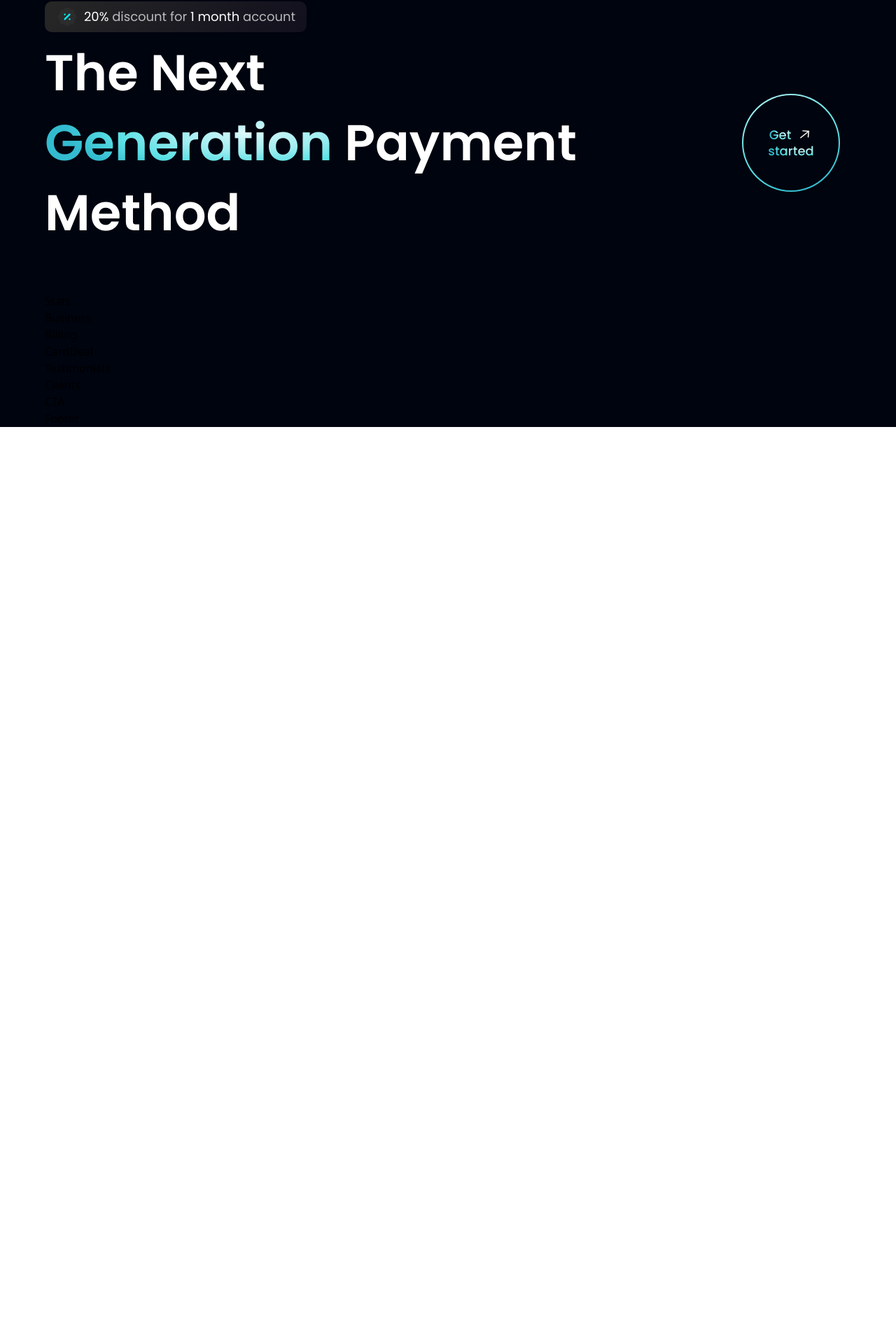
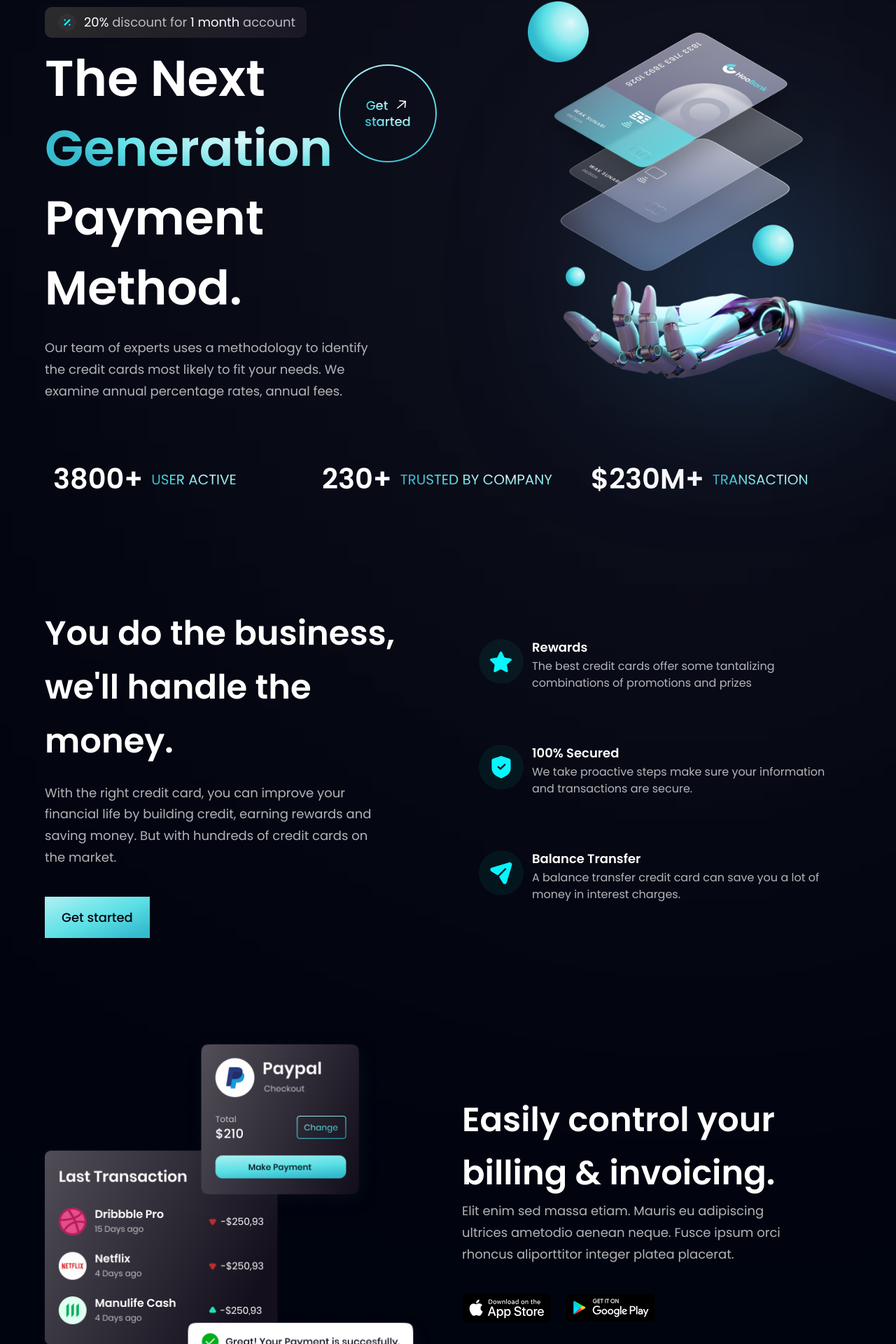
Before and after one commit to BNAStudio/bank_app, a React (Vite) app: page / in a window 1280 px wide. Shown: the part 142-2062 px from the top of the page at 70% size. Before the commit the page ends 800 px from the top, so only its background shows below. Built offline with nearby package versions, Linux system fonts and the light colour scheme.

Commit message:
feat(core | components): create components | adding esLint rule
finish Hero component | create Stats, Hero, Button Business, Billing | adding styles for all
components

```diff
--- a/src/components/Billing.jsx
+++ b/src/components/Billing.jsx
@@ -1,3 +1,26 @@
-const Billing = () => <div>Billing</div>;
+import { apple, bill, google} from '../assets'
+import styles, { layout } from '../styles'
 
-export default Billing;
+const Billing = () => (
+    <section id="product" className={layout.sectionReverse}>
+        <div className={layout.sectionImgReverse}>
+            <img src={bill} alt="billing" className="w-[100%] h-[100%] relative z-[5]" />
+            <div className="absolute z-[3] -left-1/2 top-0 w-[50%] h-[50%] rounded-full white-gradient"></div>
+            <div className="absolute z-[3] -left-1/2 top-0 w-[50%] h-[50%] rounded-full pink-gradient"></div>
+        </div>
+        <div className={layout.sectionInfo}>
+            <h2 className={styles.heading2}>Easily control your <br className="sm:block hidden" /> billing & invoicing.</h2>
+            <p className={`${styles.paragraph} max-w-[470px] mt-s`}>
+                Elit enim sed massa etiam. Mauris eu adipiscing ultrices ametodio aenean neque. Fusce ipsum orci rhoncus aliporttitor integer platea placerat.
+            </p>
+
+            <div className="flex flex-row flex-wrap sm:mt-10 mt-6">
+                <img src={apple} alt="apple_store" className="w-[128px] h-[42px] object-contain mr-5 cursor-pointer" />
+                <img src={google} alt="google_play" className="w-[128px] h-[42px] object-contain mr-5 cursor-pointer" />
+            </div>
+        </div>
+    </section>
+)
+
+
+export default Billing
--- a/src/components/Business.jsx
+++ b/src/components/Business.jsx
@@ -1,3 +1,43 @@
-const Business = () => <div>Business</div>;
+import { features } from "../constants";
+import styles, { layout } from "../styles";
+import Button from "./Button";
+
+const FeatureCard = ({ icon, title, content, index }) => (
+    <div className={`flex flex-row p-6 rounded-[20px] ${index !== features.length - 1 ? "mb-6" : "mb-0"} feature-card`}>
+        <div className={`w-[64px] h-[64px] rounded-full ${styles.flexCenter} bg-dimBlue`}>
+            <img src={icon} alt="icon" className="w-[50%] h-[50%] object-contain" />
+        </div>
+        <div className="flex-1 flex flex-col ml-3">
+            <h4 className="font-poppins font-semibold text-white text-[18px] leading-[23px] mb-1">
+                {title}
+            </h4>
+            <p className="font-poppins font-normal text-dimWhite text-[16px] leading-[24px] mb-1">
+                {content}
+            </p>
+        </div>
+    </div>
+)
+
+const Business = () => (
+	<section id="features" className={layout.section}>
+		<div className={layout.sectionInfo}>
+			<h2 className={styles.heading2}>
+				You do the business, <br className="sm:block hidden" /> we&apos;ll handle the money.
+			</h2>
+			<p className={`${styles.paragraph} max-w-[470px] mt-5`}>
+				With the right credit card, you can improve your financial life by building credit, earning rewards and saving money. But with hundreds of credit cards on the market.
+			</p>
+            <Button styles="mt-10" />
+		</div>
+
+        <div className={`${layout.sectionImg} flex-col`}>
+            {
+                features.map( (feature, index) => (
+                    <FeatureCard key={feature.id} {...feature} index={index} />
+                ))
+            }
+        </div>
+	</section>
+);
 
 export default Business;
--- a/src/components/Button.jsx
+++ b/src/components/Button.jsx
@@ -1,3 +1,9 @@
-const Button = () => <div>Button</div>;
+/* eslint-disable react/prop-types */
 
-export default Button;
+const Button = ({ styles }) => (
+    <button type="button" className={`py-4 px-6 bg-blue-gradient font-poppins font-medium text-[18px] text-primary outline-none ${styles}`}>
+        Get started
+    </button>
+)
+
+export default Button
--- a/src/components/Hero.jsx
+++ b/src/components/Hero.jsx
@@ -1,5 +1,5 @@
 import styles from "../styles";
-import { discount } from "../assets";
+import { discount, robot } from "../assets";
 import GetStarted from "./GetStarted";
 
 const Hero = () => (
@@ -18,12 +18,34 @@
 			<div className="flex flex-row justify-between items-center w-full">
 				<h1 className="flex-1 font-poppins font-semibold ss:text-[72px] text-[52px] text-white ss:leading-[100px] leading-[75px]">
 					The Next <br className="sm:block hidden" />{" "}
-					<span className="text-gradient">Generation</span> Payment Method
+					<span className="text-gradient">Generation</span>
 				</h1>
 				<div className="ss:flex hidden md:mr-4 mr-0">
 					<GetStarted />
 				</div>
 			</div>
+			<h1 className="font-poppins font-semibold ss:text-[68px] text-[52px] text-white ss:leading-[100px] leading-[75px] w-full">
+				{" "}
+				Payment Method.{" "}
+			</h1>
+			<p className={`${styles.paragraph} max-w-[470px] mt-5`}>
+				Our team of experts uses a methodology to identify the credit cards most
+				likely to fit your needs. We examine annual percentage rates, annual
+				fees.
+			</p>
+		</div>
+		<div className={`flex-1 flex ${styles.flexCenter} md:my-0 my-10 relative`}>
+			<img
+				src={robot}
+				alt="billing"
+				className="w-[100%] h-[100%] relative z-[5]"
+			/>
+			<div className="absolute z-[0] w-[40%] h-[35%] top-0 pink__gradient"></div>
+			<div className="absolute z-[1] w-[80%] h-[80%] rounded botton-40 white__gradient"></div>
+			<div className="absolute z-[0] w-[50%] h-[55%] right-20  bottom-20 blue__gradient"></div>
+		</div>
+		<div className={`ss:hidden ${styles.flexCenter}`}>
+			<GetStarted />
 		</div>
 	</section>
 );
--- a/src/components/Stats.jsx
+++ b/src/components/Stats.jsx
@@ -1,3 +1,18 @@
-const Stats = () => <div>Stats</div>;
+import { stats } from '../constants'
+import styles from '../styles'
+
+const Stats = () => (
+        <section className={`${styles.flexCenter} flex-row flex-wrap sm:mb-20 mb-6`}>
+            {
+                stats.map( (stat) => (
+                    <div key={stat.id} className={`flex-1 flex justify-start items-center flex-row m-3`}>
+                        <h4 className="font-poppins font-semibold xs:text-[40px] text-[30px] xs:leading-[53px] leading-[46px] text-white">{stat.value}</h4>
+                        <p className="font-poppins font-normal xs:text-[20px] text-[15px] xs:leading-[26px] leading-[21px] text-gradient uppercase ml-3">{stat.title}</p>
+                    </div>
+                ) )
+            }
+        </section>
+    )
+
 
 export default Stats;
```
Also changed, not shown: .eslintrc.cjs.
